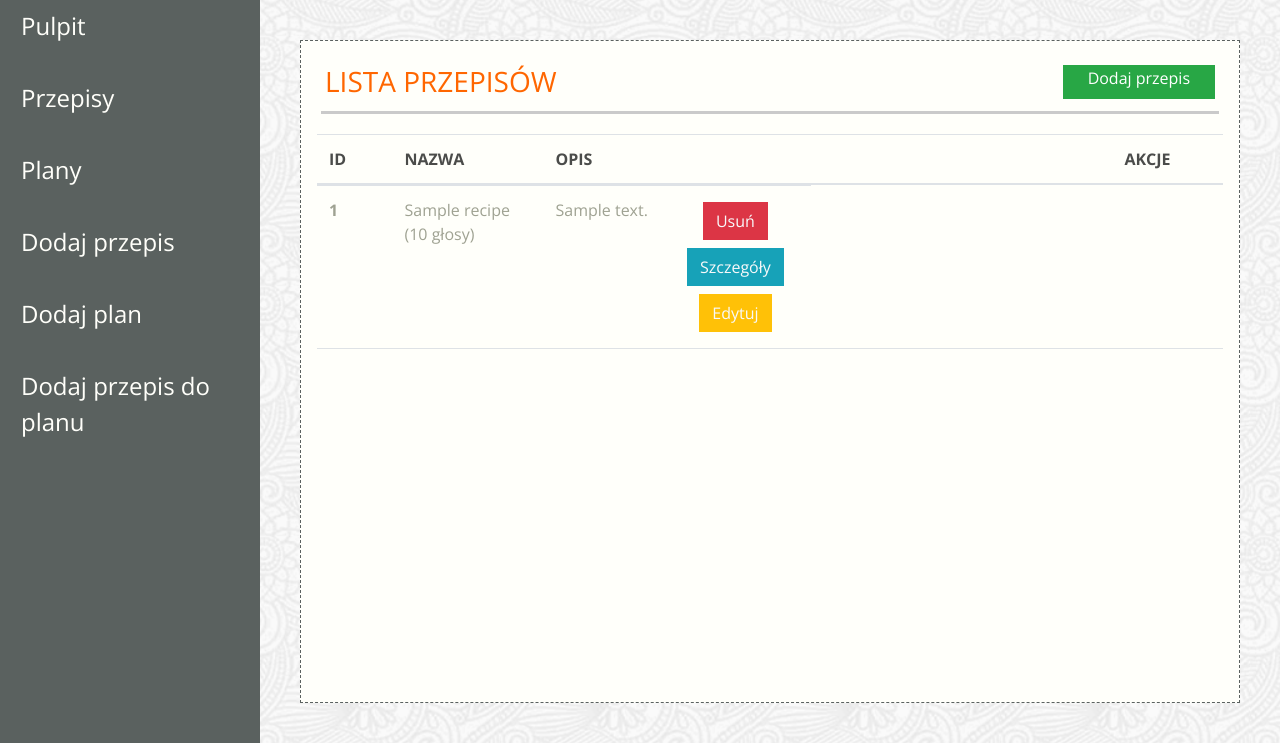
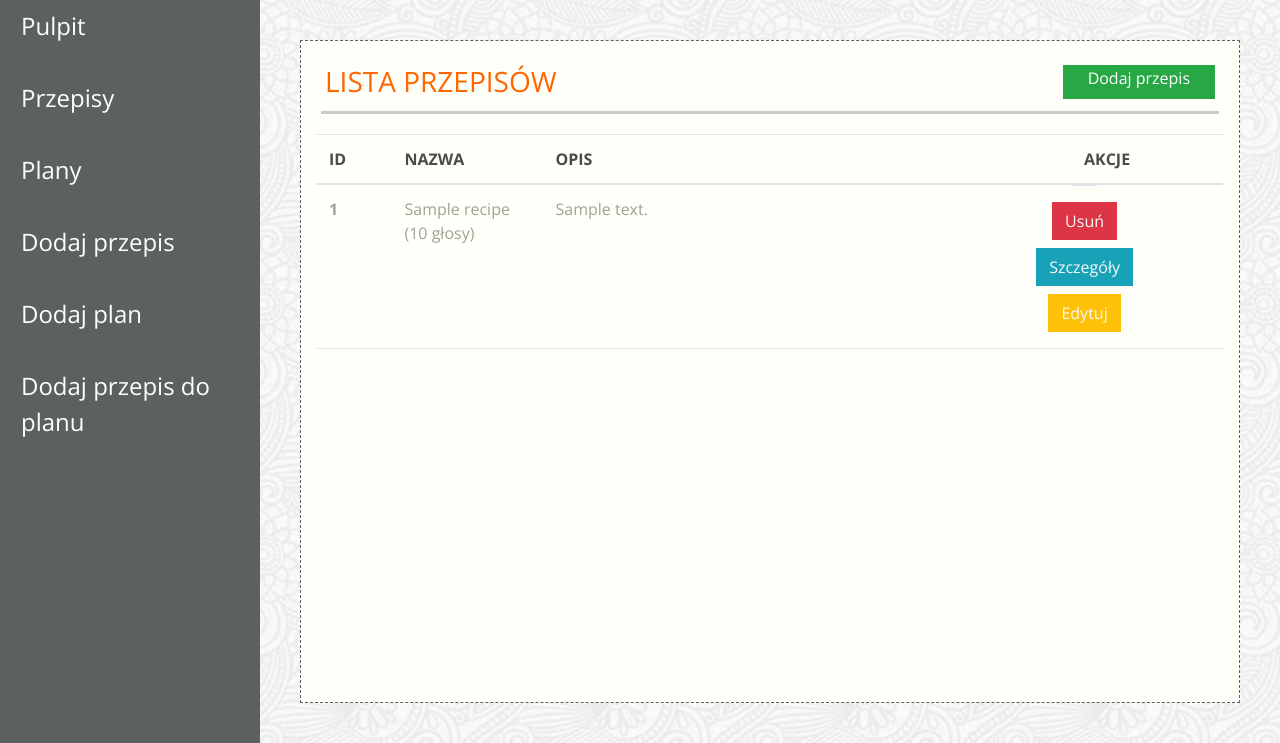
Before and after one commit to JoannaGradowska/CL-ScrumLabProject, a Django app: template jedzonko/templates/app-recipes.html in a window 1280 px wide. Shown: the part 84-827 px from the top of the page. Run offline with Django 3.2, Linux system fonts and the light colour scheme; the template is opened without the code that fills it: most values are stand-ins (such as "Sample title", 1, 10 or a date in 2020); some libraries are stand-ins or nearby versions; some web fonts are replaced.

Commit message:
css flex fix

```diff
--- a/jedzonko/templates/app-recipes.html
+++ b/jedzonko/templates/app-recipes.html
@@ -13,17 +13,17 @@
     </div>
     <table class="table border-bottom schedules-content">
         <thead>
-        <tr class="d-flex text-color-darker">
+        <tr>
             <th scope="col" class="col-1">ID</th>
             <th scope="col" class="col-2">NAZWA</th>
             <th scope="col" class="col-7">OPIS</th>
-            <th scope="col" class="col-2 center">AKCJE</th>
+            <th scope="col" class="col-2">AKCJE</th>
         </tr>
         </thead>
         <tbody class="text-color-lighter">
 
 {% for recipe in recipes %}
-        <tr class="d-flex">
+        <tr>
             <th scope="row" class="col-1">{{ recipe.id }}</th>
             <td class="col-2">
                 {{ recipe.name }} ({{ recipe.votes }} głosy)
--- a/jedzonko/templates/app-schedules.html
+++ b/jedzonko/templates/app-schedules.html
@@ -17,7 +17,7 @@
         <div class="schedules-content">
             <table class="table border-bottom">
                 <thead>
-                <tr class="d-flex">
+                <tr>
                     <th class="col-1">ID</th>
                     <th class="col-2">NAZWA</th>
                     <th class="col-7">OPIS</th>
@@ -26,7 +26,7 @@
                 </thead>
                 <tbody class="text-color-lighter">
                 {% for plan in plans %}
-                    <tr class="d-flex">
+                    <tr>
                         <th scope="row" class="col-1">
                             {{ plan.id }}
                         </th>
```
